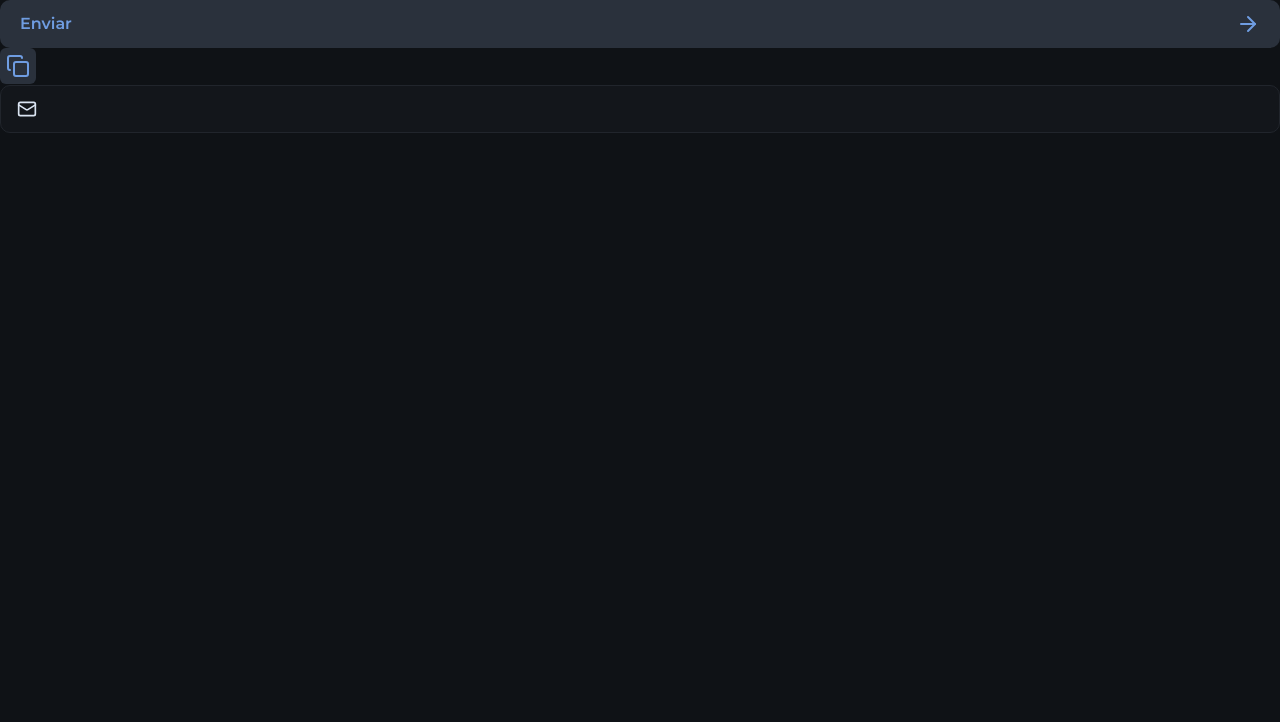
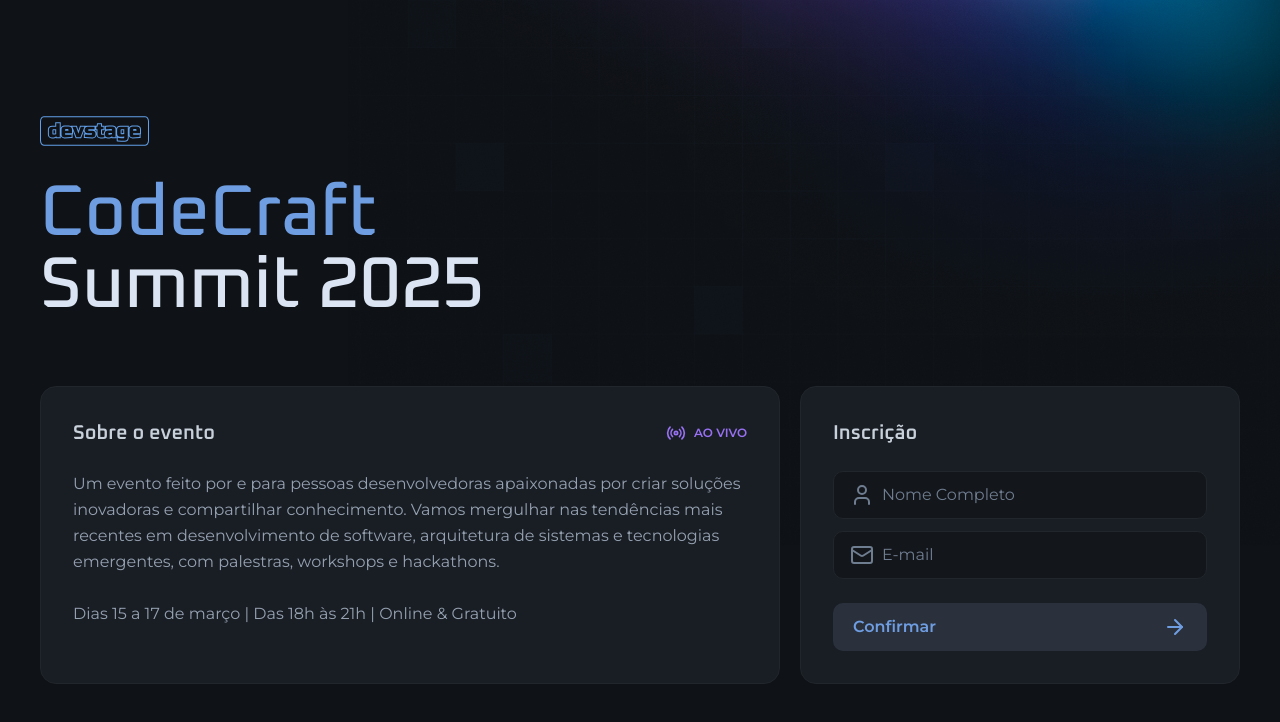
Before and after one commit to jullianedipaula/NLW-Connect, a Next.js app: page / in a window 1280 px wide. Shown: the top 722 px of the page. Built offline with nearby package versions, Linux system fonts and the light colour scheme.

Commit message:
Página Home

```diff
--- a/src/app/layout.tsx
+++ b/src/app/layout.tsx
@@ -25,7 +25,7 @@ export default function RootLayout({
 }>) {
   return (
     <html lang="en"className={`${oxanium.variable} ${montserrat.variable}`}>
-      <body className='bg-gray-900 text-gray-100 antialiased'>
+      <body className='bg-gray-900 text-gray-100 antialiased bg-[url(/background.png)] bg-no-repeat bg-top md:bg-right-top'>
         {children}
         </body>
     </html>
--- a/src/app/page.tsx
+++ b/src/app/page.tsx
@@ -1,30 +1,77 @@
-import { Button } from "@/components/button";
-import { IconButton } from '@/components/icon-button';
-import { InputField, InputIcon, InputRoot } from '@/components/input';
-import { ArrowRight, Copy, Mail } from 'lucide-react'
+import Image from 'next/image'
+import logo from '../assets/logo.svg'
+import { ArrowRight, Mail, Radio, User } from 'lucide-react'
+import { InputField, InputIcon, InputRoot } from '@/components/input'
+import { Button } from '@/components/button'
 
 export default function Home() {
   return (
-    <main>
-      <Button type="submit">
-        Enviar
-        <ArrowRight/>
-      </Button>
+    <main className="max-w-[1240px] mx-auto px-5 py8 md:py-0">
+      <div className="min-h-dvh flex flex-col justify-center gap-16">
+        <div className="flex flex-col gap-8 items-center md:items-start">
+          <Image src={logo} alt="devstage" width={108.5} height={30} />
 
-      <IconButton>
-        <Copy/>
-      </IconButton>
+          <h1 className="text-4xl text-center leading-none font-heading font-medium flex flex-col md:text-7xl md:text-left">
+            <span className="text-blue">CodeCraft</span> Summit 2025
+          </h1>
+        </div>
 
-      <div>
-        <InputRoot>
-          <InputIcon>
-            <Mail className='size-5'/>
-          </InputIcon>
+        <div className="flex gap-5 items-stretch flex-col md:flex-row">
 
-          <InputField/>
-        </InputRoot>
+          <div className="flex-1 bg-gray-700 border border-gray-600 rounded-2xl p-8 space-y-6">
+            <div className="flex items-center justify-between">
+              <h2 className="font-heading font-semibold text-gray-200 text-xl">
+                Sobre o evento
+              </h2>
+              <span className="flex items-center gap-2 text-purple font-semibold text-xs">
+                <Radio className="size-5" />
+                AO VIVO
+              </span>
+            </div>
+            <p className="text-gray-300 leading-relaxed text-sm md:text-base">
+              Um evento feito por e para pessoas desenvolvedoras apaixonadas por
+              criar soluções inovadoras e compartilhar conhecimento. Vamos
+              mergulhar nas tendências mais recentes em desenvolvimento de
+              software, arquitetura de sistemas e tecnologias emergentes, com
+              palestras, workshops e hackathons.
+              <br />
+              <br />
+              Dias 15 a 17 de março | Das 18h às 21h | Online & Gratuito
+            </p>
+          </div>
+
+          <form className="w-full bg-gray-700 border border-gray-600 rounded-2xl p-8 space-y-6 md:max-w-[440px]">
+
+            <h2 className="font-heading font-semibold text-gray-200 text-xl">
+              Inscrição
+            </h2>
+
+            <div className='space-y-3'>
+
+              <InputRoot>
+                <InputIcon>
+                  <User />
+                </InputIcon>
+                <InputField type='text' placeholder='Nome Completo'/>
+              </InputRoot>
+
+              <InputRoot>
+                <InputIcon>
+                  <Mail />
+                </InputIcon>
+                <InputField type='email' placeholder='E-mail'/>
+              </InputRoot>
+
+            </div>
+
+            <Button type='submit'>
+              Confirmar
+              <ArrowRight/>
+            </Button>
+          </form>
+
+        </div>
       </div>
-
     </main>
-  );
+  )
 }
```
